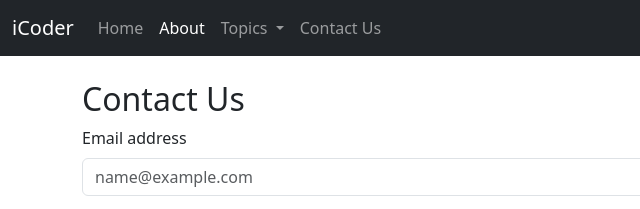
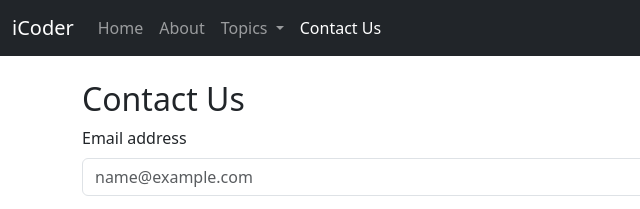
Before and after one commit to Animesh-Barua-Nannu-Official/bootstrapProject02GridOnly.github.io, a plain HTML site: page contact.html in a window 1280 px wide. Shown: the top 209 px of the page, 0-640 px from the left. Drawn offline with nearby package versions, Linux system fonts and the light colour scheme.

Commit message:
active in contact.html

```diff
--- a/contact.html
+++ b/contact.html
@@ -27,7 +27,7 @@
                     </li>
 
                     <li class="nav-item">
-                        <a class="nav-link active" href="/about.html">About</a>
+                        <a class="nav-link" href="/about.html">About</a>
                     </li>
 
                     <li class="nav-item dropdown">
@@ -51,7 +51,7 @@
                     </li>
 
                     <li class="nav-item">
-                        <a class="nav-link" href="/contact.html">Contact Us</a>
+                        <a class="nav-link  active" href="/contact.html">Contact Us</a>
                     </li>
 
                 </ul>
```
